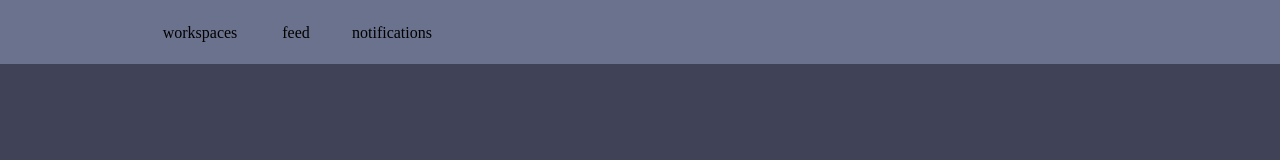
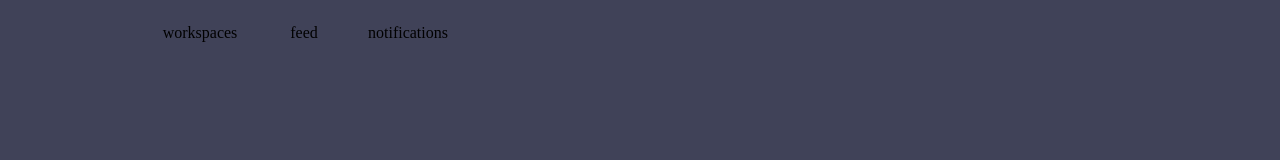
Before and after one commit to faresAlharbi0/taskkit, a website: page app/welcome.html in a window 1280 px wide. Drawn offline with Linux system fonts and the light colour scheme; files that its build step writes are made by us from their sources.

Commit message:
changed styles - fares

```diff
--- a/website/css/welcome.css
+++ b/website/css/welcome.css
@@ -4,7 +4,7 @@
 }
 :root {
     --main-bg-color: #404258;
-    --nab-bg-color: #6B728E;
+    --nav-bg-color: #6B728E;
   }
 
 body{
@@ -24,7 +24,7 @@ nav div{
     height: 1.5rem;
     margin-top: 0.5rem;
     text-align: center;
-    margin-left: 1rem;
+    margin-left: 1.5rem;
 }
 nav div:first-child{
     width: 5rem;
```
